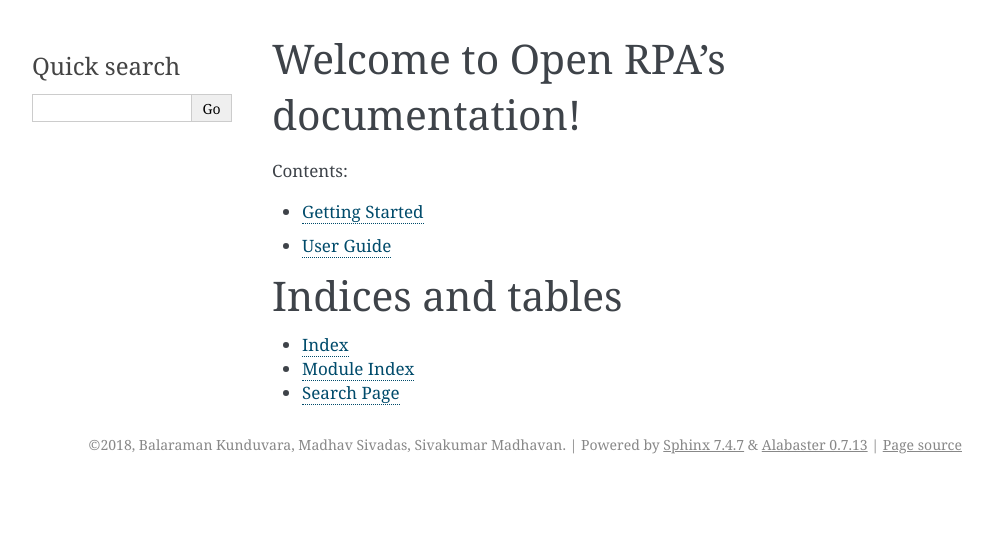
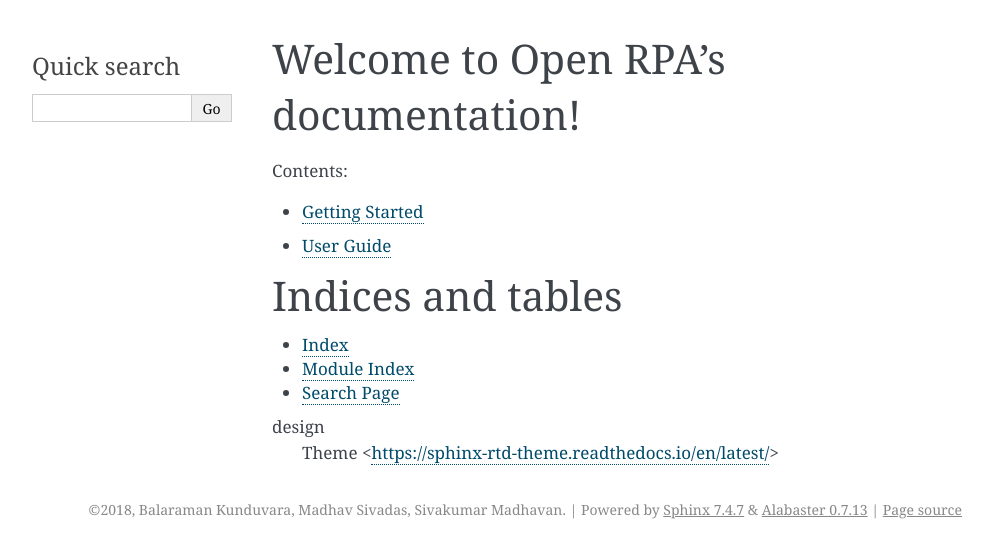
Before and after one commit to balaraman-kunduvara/docs, a Sphinx documentation site: the page built from source/index.rst, in a window 1280 px wide. Shown: the top 558 px of the page, without its empty margins (148-1141 px from the left). Built offline with Sphinx 7.4.7, drawn with Linux system fonts in a browser that asks for light colours.

Commit message:
Changed the theme

```diff
--- a/source/index.rst
+++ b/source/index.rst
@@ -24,3 +24,6 @@
 * :ref:`genindex`
 * :ref:`modindex`
 * :ref:`search`
+
+design
+   Theme <https://sphinx-rtd-theme.readthedocs.io/en/latest/>
```
